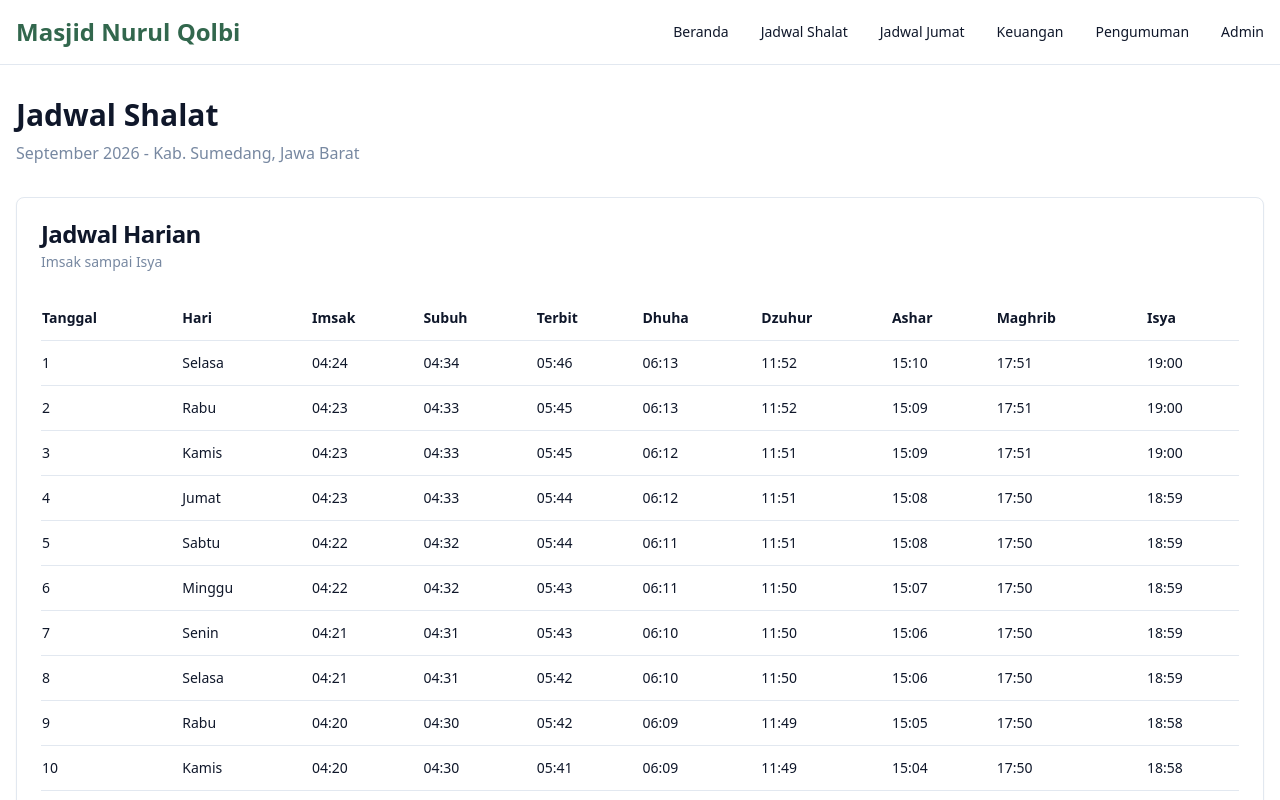
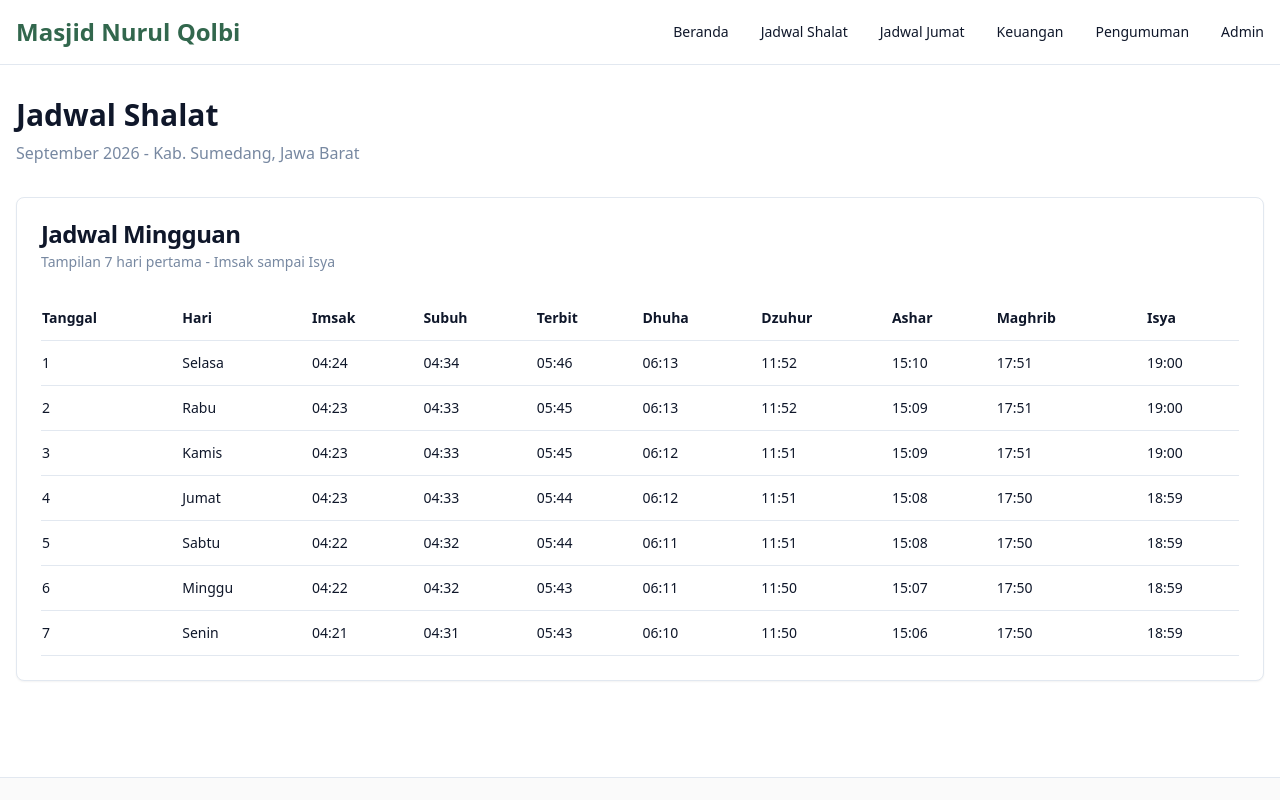
Before and after one commit to bensu89/Masjid-NQ, a Next.js app: page /jadwal-shalat in a window 1280 px wide. Shown: the top 800 px of the page. Built offline with nearby package versions, Linux system fonts and the light colour scheme.

Commit message:
Update jadwal shalat to weekly view

```diff
--- a/src/app/jadwal-shalat/page.tsx
+++ b/src/app/jadwal-shalat/page.tsx
@@ -2,6 +2,8 @@ import { jadwalShalatMeta, jadwalShalatSeptember2026 } from "@/data/jadwalShalat
 import { Card, CardContent, CardDescription, CardHeader, CardTitle } from "@/components/ui/Card";
 
 export default function JadwalShalatPage() {
+  const jadwalMingguan = jadwalShalatSeptember2026.slice(0, 7);
+
   return (
     <main className="max-w-7xl mx-auto px-4 py-8">
       <h1 className="text-3xl font-bold mb-2">Jadwal Shalat</h1>
@@ -10,8 +12,8 @@ export default function JadwalShalatPage() {
       </p>
       <Card>
         <CardHeader>
-          <CardTitle>Jadwal Harian</CardTitle>
-          <CardDescription>Imsak sampai Isya</CardDescription>
+          <CardTitle>Jadwal Mingguan</CardTitle>
+          <CardDescription>Tampilan 7 hari pertama - Imsak sampai Isya</CardDescription>
         </CardHeader>
         <CardContent>
           <div className="overflow-x-auto">
@@ -31,7 +33,7 @@ export default function JadwalShalatPage() {
                 </tr>
               </thead>
               <tbody>
-                {jadwalShalatSeptember2026.map((item) => (
+                {jadwalMingguan.map((item) => (
                   <tr key={item.tanggalLengkap} className="border-b">
                     <td className="py-3 font-medium">{item.tanggal}</td>
                     <td className="py-3">{item.hari}</td>
```
